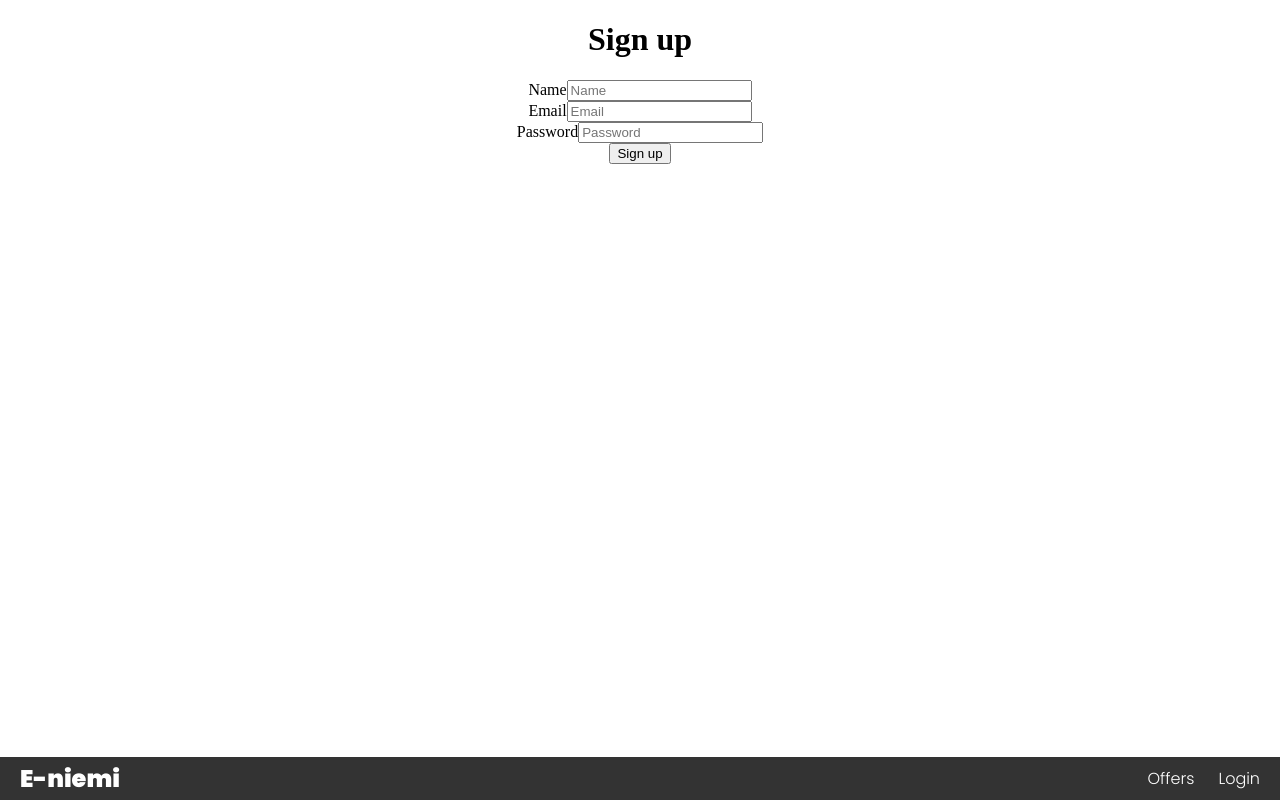
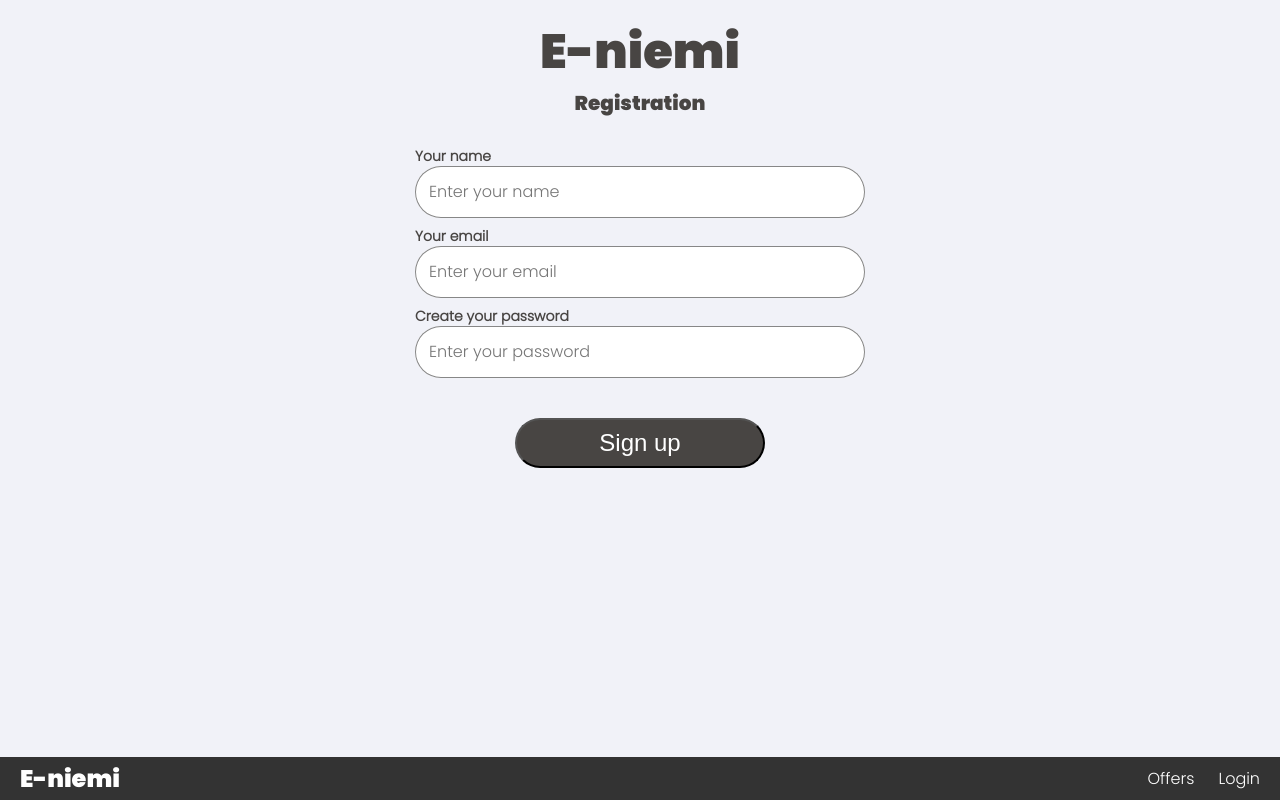
Before and after one commit to jankomp/eniemi, a React (Create React App) app: page /signup in a window 1280 px wide. Built offline with nearby package versions, Linux system fonts and the light colour scheme; no server answers.

Commit message:
Added:     1. New Folder for styles of the pages, it located in folder "pages"     2. Two css files: register_page and login_page Edited:     Made css styles for "Signup"

```diff
--- a/src/pages/Login.js
+++ b/src/pages/Login.js
@@ -83,6 +83,8 @@ function Login() {
 
             <br/>
 
+
+
         </form>
         </div>
         <Link to={'/signup'} className="userFormLine">Not registered? signup!</Link>
--- a/src/pages/Signup.js
+++ b/src/pages/Signup.js
@@ -5,6 +5,9 @@ import { useContext, useState } from "react";
 import { useNavigate } from "react-router-dom";
 import { AuthContext } from "../Auth";
 import { auth } from '../firebase';
+
+// Add styles to the page
+import "./styles_css/signup_page.css"
 
 export default Signup
 
@@ -57,27 +60,43 @@ function Signup() {
 
     return (
         <>
-            <div>
-            <h1>Sign up</h1>
-            <form onSubmit={createUser}>
-                <label>
-                Name
-                <input name="name" type="name" placeholder="Name" onChange={HandleInputChange}/>
-                </label>
-                <br />
-                <label>
-                Email
-                <input name="email" type="email" placeholder="Email" onChange={HandleInputChange}/>
-                </label>
-                <br />
-                <label>
-                Password
-                <input name="password" type="password" placeholder="Password" onChange={HandleInputChange}/>
-                </label>
-                <br />
-                <button type="submit">Sign up</button>
-            </form>
-            </div>
+            <main>
+                <div class="title">
+                    E-niemi
+                    <div class="sub-title">
+                    Registration
+                    </div>
+                </div>
+                <form action="#" onSubmit={createUser}>
+                    <div class="field_group">
+                        <div class="labelgroup">
+                            <label for="name" >Your name </label>
+                        </div>
+                        <input id="name" placeholder="Enter your name" class="input_bar" onChange={HandleInputChange}></input>
+
+                    </div>
+
+                    <div class="field_group">
+                            <div class="labelgroup">
+                                <label for="email">Your email</label>
+                            </div>
+                            <input id="email" placeholder="Enter your email" class="input_bar" onChange={HandleInputChange}></input>
+
+                    </div>
+
+                    <div class="field_group">
+                            <div class="labelgroup">
+                                <label for="password">Create your password </label>
+                            </div>
+                            <input id="password" placeholder="Enter your password" class="input_bar" onChange={HandleInputChange}></input>
+                    </div>
+
+                    <button class="submit-button" type="submit" >Sign up</button>
+
+                </form>
+            </main>
+
+
         </>
     )
 }
--- /dev/null
+++ b/src/pages/styles_css/signup_page.css
@@ -0,0 +1,107 @@
+/* Hi i'm the main style file, i cantain the common styles to all the pages, like header */
+
+/* No, now i'm provide the styles to the Signup page */
+
+* {
+    box-sizing: border-box;
+    margin: 0px;
+    padding: 0px;
+
+}
+
+body {
+    background-color: #f1f2f8
+}
+
+
+main {
+    width: 50%;
+    min-width: 200px;
+    display: flex; /* or inline-flex */
+    flex-direction: column;
+    margin: auto;
+    text-align: center;
+
+
+}
+
+form {
+    margin: auto;
+    width: 100%;
+}
+
+.title {
+    font-size: 1rem;
+    font-family: poppinsBlack;
+    font-size: 48px;
+    color: #484543;
+    padding-bottom: 20px;
+}
+
+.sub-title {
+    font-size: 1rem;
+    font-family: poppinsBlack;
+    font-size: 20px;
+    color: #484543;
+}
+
+.input_bar {
+    appearance: none;
+    background-image: none;
+    border: 0px;
+    display: block;
+    font-size: 1rem;
+    line-height: 1.5rem;
+    font-weight: 400;
+    width: 100%;
+    max-width: 450px;
+    box-sizing: border-box;
+    font-family: poppinsLight;
+    -webkit-tap-highlight-color: transparent;
+    margin-top: 0px;
+    margin-bottom: 0px;
+    padding: 14px;
+    background-color: var(--background-base,#ffffff);
+    box-shadow: inset 0 0 0 1px var(--essential-subdued,#878787);
+    color: #484543;
+    margin: auto;
+}
+.field_group {
+    font-size: 0.875rem;
+    line-height: 1.25rem;
+    text-transform: none;
+    letter-spacing: normal;
+    width: 100%;
+    max-width: 450px;
+    min-width: 150px;
+    margin: auto;
+}
+.labelgroup {
+
+    text-align: center;
+    box-sizing: border-box;
+    font-family: poppinsLight;
+    color: #484543;
+    -webkit-tap-highlight-color: transparent;
+    font-size: 0.875rem;
+    line-height: 1.25rem;
+    -webkit-box-align: center;
+    align-items: center;
+    display: flex;
+    font-weight: 700;
+    width: 100%;
+    padding-top: 8px;
+}
+.submit-button, .input_bar{
+        border-radius: 100px;
+}
+.submit-button{
+    margin-top: 40px;
+    width: 40%;
+    min-width: 150px;
+    height: 50px;
+    background-color: #484543;
+
+    font-size: 24px;
+    color: White;
+}
--- a/src/styles.css
+++ b/src/styles.css
@@ -1,10 +1,17 @@
+/* The styles to all pages */
 * {
   box-sizing: border-box;
+  margin: 0;
 }
 
 @font-face {
   font-family: poppinsBlack;
   src: url(./res/Poppins/Poppins-Black.ttf);
+}
+
+@font-face {
+  font-family: poppinsLight;
+  src: url(./res/Poppins/Poppins-Light.ttf);
 }
 
 @font-face {
@@ -19,10 +26,6 @@
   width: 50%;
   max-width: 150pt;
 
-}
-
-body {
-  margin: 0;
 }
 
 .container {
@@ -108,6 +111,7 @@ body {
   font-family: poppinsBlack;
 }
 
+
 .select {
 
 }
```
Also changed, not shown: src/pages/styles_css/login_page.css (added).
